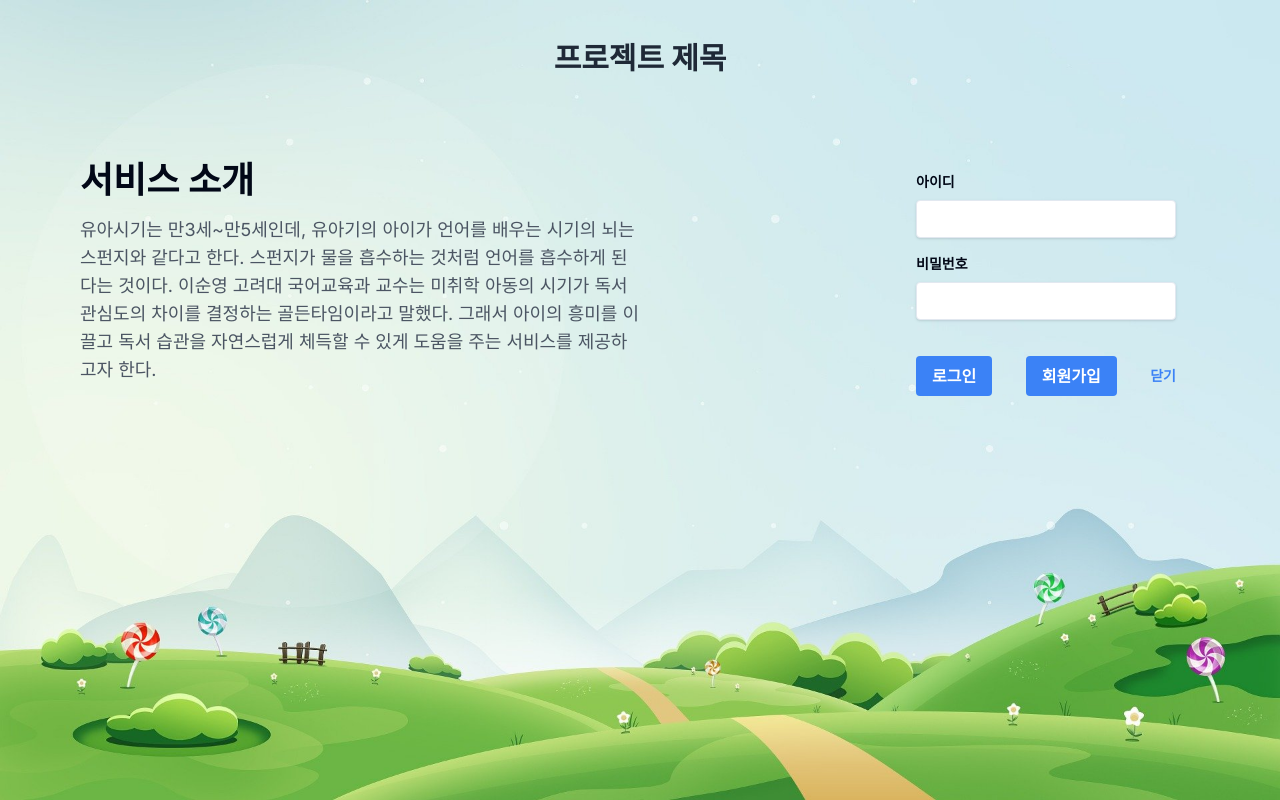
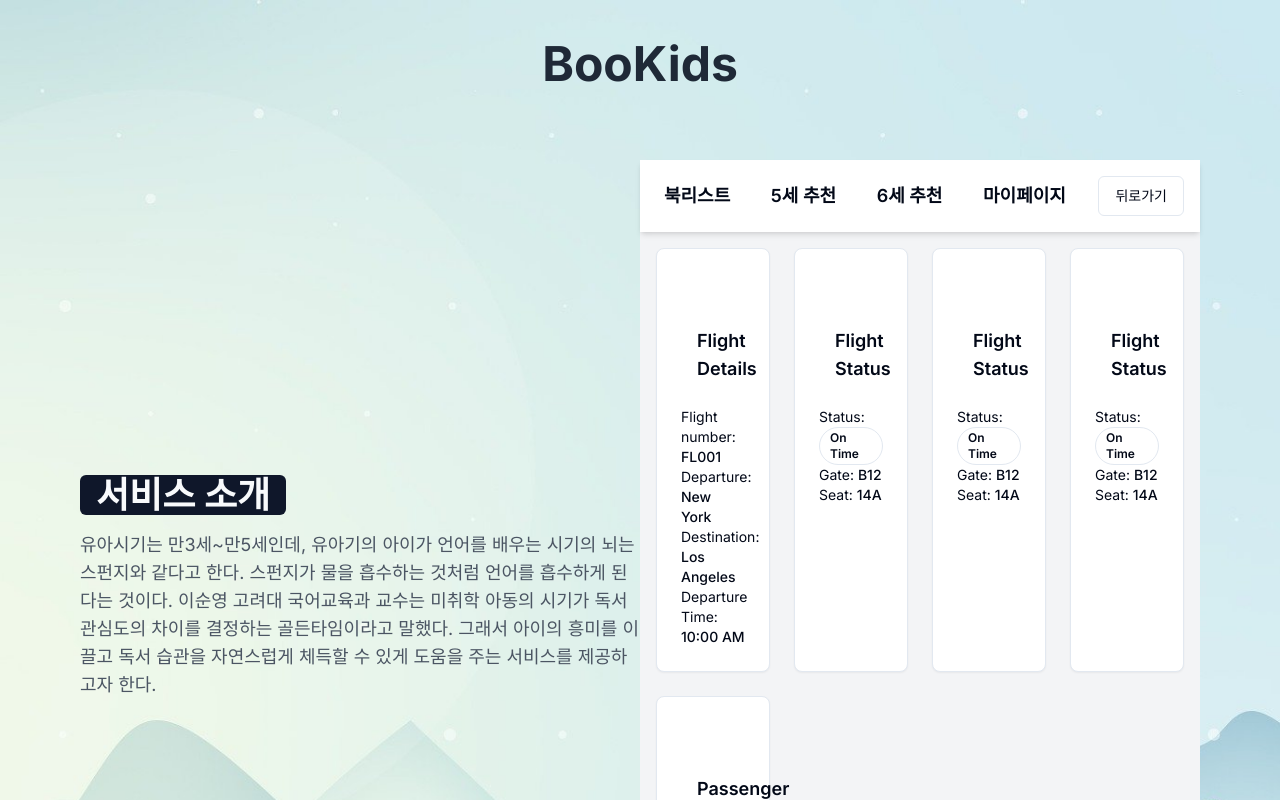
Before and after one commit to ByoungOhBAE/frontend, a Next.js app: page / in a window 1280 px wide. Both pictures are taken after a click on the button "로그인". Shown: the top 800 px of the page. Built offline with nearby package versions, Linux system fonts and the light colour scheme.

Commit message:
book list page prototype

```diff
--- a/app/page.tsx
+++ b/app/page.tsx
@@ -5,10 +5,12 @@ import Link from "next/link";
 import { Button } from "@/components/ui/button";
 import { Login } from "@/components/component/login";
 import { Signup } from "@/components/component/signup";
-
+import  Booklist  from '@/components/component/booklist';
+//시부랄 임포트 중괄호 규칙 다름 북리스트는 중괄호 넣으면 오류남
 export default function Home() {
     const [showLogin, setShowLogin] = useState(false);
     const [showSignup, setShowSignup] = useState(false);
+    const [showBooklist, setShowBooklist] = useState(false);
 
     const backgroundStyle: React.CSSProperties = {
         backgroundImage: 'url("/field.jpg")',
@@ -21,17 +23,30 @@ export default function Home() {
     return (
         <div className="min-h-screen p-6 lg:p-10 bg-cover bg-center" style={backgroundStyle}>
             {/* 프로젝트 제목 */}
+
+
             <div className="text-center mb-8">
-                    <h2 className="text-3xl font-bold text-gray-800">
-                        프로젝트 제목
+                <h2 className="text-5xl font-bold text-gray-800">
+                    BooKids
                 </h2>
             </div>
+
             <div className="lg:flex justify-between items-center p-6 lg:p-10">
+                {showBooklist ? (
+                    // 로그인 상태가 true일 때 Login 컴포넌트를 렌더링.
+
+                    <Booklist setShowBooklist={setShowBooklist} />
+
+                ) : (
+                    // 로그인 상태가 false일 때 기본 화면을 렌더링.
+                    <>
 
                         <div className="lg:w-1/2">
-                        <h1 className="text-4xl font-bold mb-4">
+
+                            <Button className="text-4xl font-bold mb-4" onClick={() => setShowBooklist(true)}>
                                 서비스 소개
-                        </h1>
+                            </Button>
+
                             <p className="text-lg text-gray-600 dark:text-gray-400 mb-6">
                                 유아시기는 만3세~만5세인데, 유아기의 아이가
                                 언어를 배우는 시기의 뇌는 스펀지와 같다고 한다.
@@ -46,7 +61,7 @@ export default function Home() {
                         <div className="lg:w-1/2 lg:flex justify-end">
                             {showLogin ? (
                                 // 로그인 상태가 true일 때 Login 컴포넌트를 렌더링.
-                            <Login setShowLogin={setShowLogin} />
+                                <Booklist setShowLogin={setShowLogin} />
                             ) : showSignup ? (
                                 <Signup setShowSignup={setShowSignup} />
                             ) : (
@@ -71,6 +86,8 @@ export default function Home() {
                                 </>
                             )}
                         </div>
+                    </>
+                )}
 
             </div>
         </div>
--- /dev/null
+++ b/components/component/booklist.tsx
@@ -0,0 +1,152 @@
+/**
+ * This code was generated by v0 by Vercel.
+ * @see https://v0.dev/t/oyZnkgaLkYN
+ */
+import Link from "next/link"
+import { Button } from "@/components/ui/button"
+import { Avatar } from "@/components/ui/avatar"
+import { CardHeader, CardContent, Card } from "@/components/ui/card"
+import { Badge } from "@/components/ui/badge"
+
+export default function Booklist({ setShowBooklist }) {
+  return (
+    <div className="min-h-screen min-w-full bg-[#F3F4F6]">
+      <header className="flex justify-between items-center bg-white p-4 shadow-md">
+        <Link href="#">
+          <span className="ml-2 font-semibold text-lg">북리스트</span>
+        </Link>
+        <Link href="#">
+          <span className="ml-2 font-semibold text-lg">5세 추천</span>
+        </Link>
+        <Link href="#">
+          <span className="ml-2 font-semibold text-lg">6세 추천</span>
+        </Link>
+        <Link href="#">
+          <span className="ml-2 font-semibold text-lg">마이페이지</span>
+        </Link>
+
+        <Button variant="outline" onClick={() => setShowBooklist(false)}>뒤로가기</Button>
+      </header>
+      <main className="p-4">
+        <div className="grid grid-cols-1 gap-6 sm:grid-cols-2 lg:grid-cols-4">
+
+          <Card>
+            <Link href="/list">
+            {/* 아직 이 링크는 예시로 걸어논거고 연결되는 주소가 없음 */}
+              <CardHeader>
+                <Avatar className="w-12 h-12" src="/placeholder.svg?height=100&width=100" />
+                <h2 className="ml-4 text-lg font-semibold">Flight Details</h2>
+              </CardHeader>
+              <CardContent>
+                <p className="text-sm">
+                  Flight number: <span className="font-medium">FL001</span>
+                </p>
+                <p className="text-sm">
+                  Departure: <span className="font-medium">New York</span>
+                </p>
+                <p className="text-sm">
+                  Destination: <span className="font-medium">Los Angeles</span>
+                </p>
+                <p className="text-sm">
+                  Departure Time: <span className="font-medium">10:00 AM</span>
+                </p>
+              </CardContent>
+            </Link>
+          </Card>
+
+          <Card>
+            <CardHeader>
+              <Avatar className="w-12 h-12" src="/placeholder.svg?height=100&width=100" />
+              <h2 className="ml-4 text-lg font-semibold">Flight Status</h2>
+            </CardHeader>
+            <CardContent>
+              <p className="text-sm">
+                Status: <Badge variant="success">On Time</Badge>
+              </p>
+              <p className="text-sm">
+                Gate: <span className="font-medium">B12</span>
+              </p>
+              <p className="text-sm">
+                Seat: <span className="font-medium">14A</span>
+              </p>
+            </CardContent>
+          </Card>
+
+          <Card>
+            <CardHeader>
+              <Avatar className="w-12 h-12" src="/placeholder.svg?height=100&width=100" />
+              <h2 className="ml-4 text-lg font-semibold">Flight Status</h2>
+            </CardHeader>
+            <CardContent>
+              <p className="text-sm">
+                Status: <Badge variant="success">On Time</Badge>
+              </p>
+              <p className="text-sm">
+                Gate: <span className="font-medium">B12</span>
+              </p>
+              <p className="text-sm">
+                Seat: <span className="font-medium">14A</span>
+              </p>
+            </CardContent>
+          </Card>
+
+
+          <Card>
+            <CardHeader>
+              <Avatar className="w-12 h-12" src="/placeholder.svg?height=100&width=100" />
+              <h2 className="ml-4 text-lg font-semibold">Flight Status</h2>
+            </CardHeader>
+            <CardContent>
+              <p className="text-sm">
+                Status: <Badge variant="success">On Time</Badge>
+              </p>
+              <p className="text-sm">
+                Gate: <span className="font-medium">B12</span>
+              </p>
+              <p className="text-sm">
+                Seat: <span className="font-medium">14A</span>
+              </p>
+            </CardContent>
+          </Card>
+          <Card>
+            <CardHeader>
+              <Avatar className="w-12 h-12" src="/placeholder.svg?height=100&width=100" />
+              <h2 className="ml-4 text-lg font-semibold">Passenger Information</h2>
+            </CardHeader>
+            <CardContent>
+              <p className="text-sm">
+                Name: <span className="font-medium">John Doe</span>
+              </p>
+              <p className="text-sm">
+                Passport: <span className="font-medium">123456789</span>
+              </p>
+              <p className="text-sm">
+                Frequent Flyer: <Badge variant="secondary">Platinum</Badge>
+              </p>
+            </CardContent>
+          </Card>
+        </div>
+      </main>
+    </div>
+  )
+}
+
+
+function PlaneIcon(props) {
+  return (
+    <svg
+      {...props}
+      xmlns="http://www.w3.org/2000/svg"
+      width="24"
+      height="24"
+      viewBox="0 0 24 24"
+      fill="none"
+      stroke="currentColor"
+      strokeWidth="2"
+      strokeLinecap="round"
+      strokeLinejoin="round"
+    >
+      <path d="M17.8 19.2 16 11l3.5-3.5C21 6 21.5 4 21 3c-1-.5-3 0-4.5 1.5L13 8 4.8 6.2c-.5-.1-.9.1-1.1.5l-.3.5c-.2.5-.1 1 .3 1.3L9 12l-2 3H4l-1 1 3 2 2 3 1-1v-3l3-2 3.5 5.3c.3.4.8.5 1.3.3l.5-.2c.4-.3.6-.7.5-1.2z" />
+    </svg>
+  )
+}
--- /dev/null
+++ b/components/ui/avatar.tsx
@@ -0,0 +1,50 @@
+"use client"
+
+import * as React from "react"
+import * as AvatarPrimitive from "@radix-ui/react-avatar"
+
+import { cn } from "@/lib/utils"
+
+const Avatar = React.forwardRef<
+  React.ElementRef<typeof AvatarPrimitive.Root>,
+  React.ComponentPropsWithoutRef<typeof AvatarPrimitive.Root>
+>(({ className, ...props }, ref) => (
+  <AvatarPrimitive.Root
+    ref={ref}
+    className={cn(
+      "relative flex h-10 w-10 shrink-0 overflow-hidden rounded-full",
+      className
+    )}
+    {...props}
+  />
+))
+Avatar.displayName = AvatarPrimitive.Root.displayName
+
+const AvatarImage = React.forwardRef<
+  React.ElementRef<typeof AvatarPrimitive.Image>,
+  React.ComponentPropsWithoutRef<typeof AvatarPrimitive.Image>
+>(({ className, ...props }, ref) => (
+  <AvatarPrimitive.Image
+    ref={ref}
+    className={cn("aspect-square h-full w-full", className)}
+    {...props}
+  />
+))
+AvatarImage.displayName = AvatarPrimitive.Image.displayName
+
+const AvatarFallback = React.forwardRef<
+  React.ElementRef<typeof AvatarPrimitive.Fallback>,
+  React.ComponentPropsWithoutRef<typeof AvatarPrimitive.Fallback>
+>(({ className, ...props }, ref) => (
+  <AvatarPrimitive.Fallback
+    ref={ref}
+    className={cn(
+      "flex h-full w-full items-center justify-center rounded-full bg-muted",
+      className
+    )}
+    {...props}
+  />
+))
+AvatarFallback.displayName = AvatarPrimitive.Fallback.displayName
+
+export { Avatar, AvatarImage, AvatarFallback }
--- /dev/null
+++ b/components/ui/badge.tsx
@@ -0,0 +1,36 @@
+import * as React from "react"
+import { cva, type VariantProps } from "class-variance-authority"
+
+import { cn } from "@/lib/utils"
+
+const badgeVariants = cva(
+  "inline-flex items-center rounded-full border px-2.5 py-0.5 text-xs font-semibold transition-colors focus:outline-none focus:ring-2 focus:ring-ring focus:ring-offset-2",
+  {
+    variants: {
+      variant: {
+        default:
+          "border-transparent bg-primary text-primary-foreground hover:bg-primary/80",
+        secondary:
+          "border-transparent bg-secondary text-secondary-foreground hover:bg-secondary/80",
+        destructive:
+          "border-transparent bg-destructive text-destructive-foreground hover:bg-destructive/80",
+        outline: "text-foreground",
+      },
+    },
+    defaultVariants: {
+      variant: "default",
+    },
+  }
+)
+
+export interface BadgeProps
+  extends React.HTMLAttributes<HTMLDivElement>,
+    VariantProps<typeof badgeVariants> {}
+
+function Badge({ className, variant, ...props }: BadgeProps) {
+  return (
+    <div className={cn(badgeVariants({ variant }), className)} {...props} />
+  )
+}
+
+export { Badge, badgeVariants }
--- a/package.json
+++ b/package.json
@@ -9,6 +9,7 @@
     "lint": "next lint"
   },
   "dependencies": {
+    "@radix-ui/react-avatar": "^1.0.4",
     "@radix-ui/react-label": "^2.0.2",
     "@radix-ui/react-slot": "^1.0.2",
     "class-variance-authority": "^0.7.0",
```
Also changed, not shown: 1 other file (tests, documents, lock files or other folders). Lines whose indentation alone changed are shown as unchanged.
